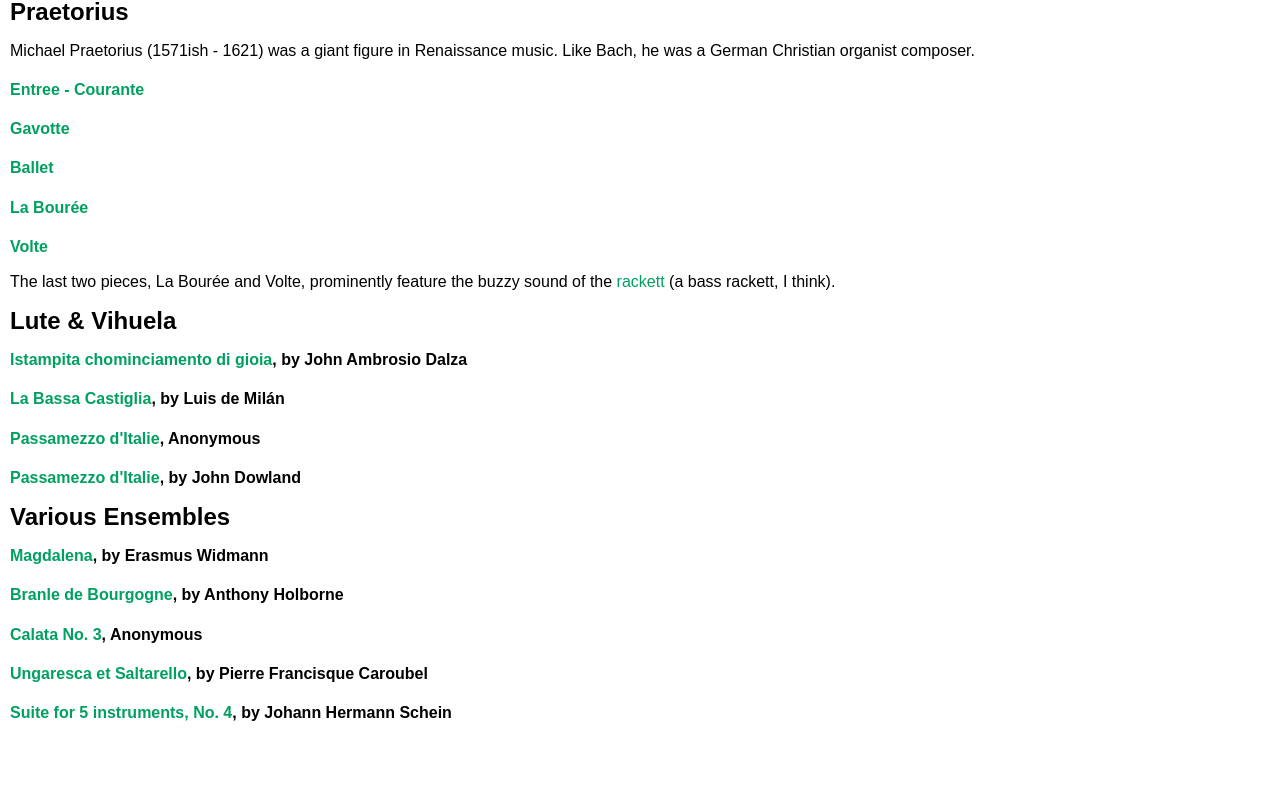
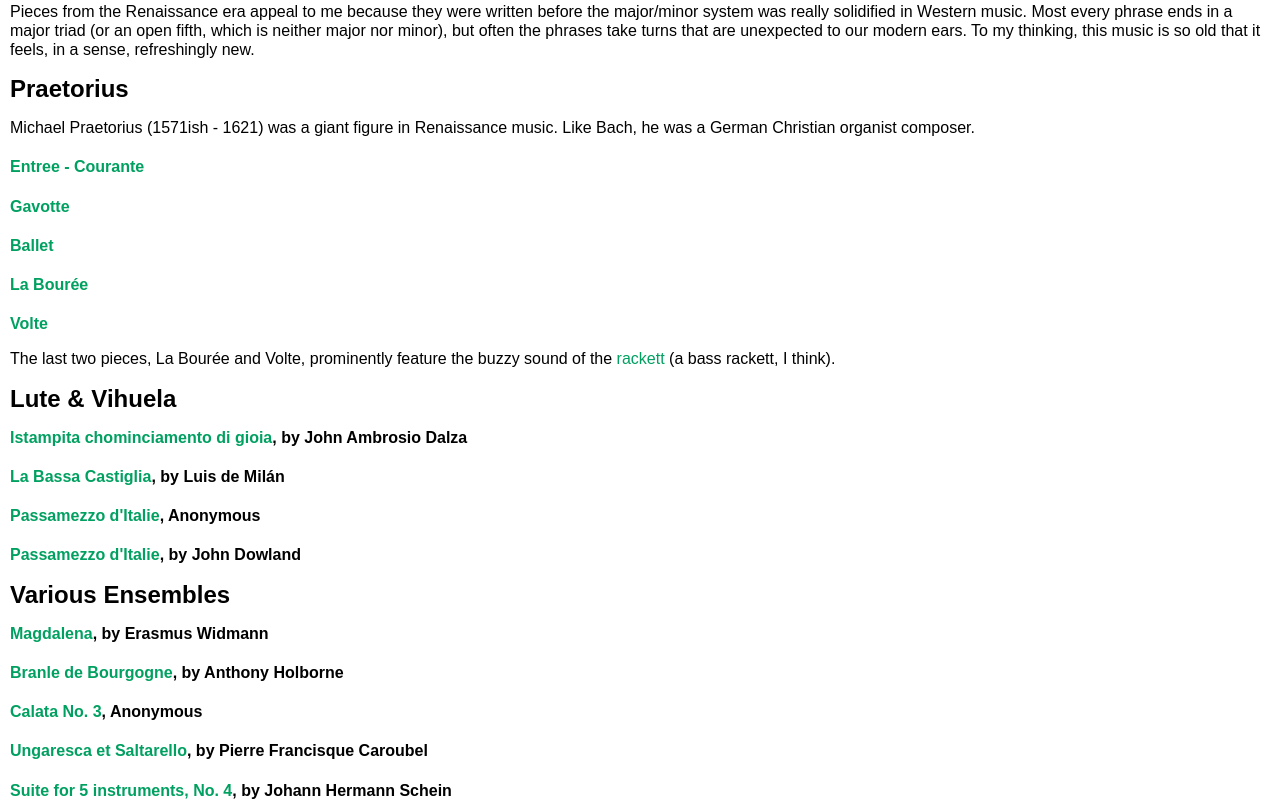
Before and after one commit to BradleyKH/music, a plain HTML site: page renaissance.html in a window 1280 px wide. Shown: the part 49-859 px from the top of the page. Before the commit the page ends 800 px from the top, so only its background shows below. Drawn offline with Linux system fonts and the light colour scheme.

Commit message:
Ren comment

```diff
--- a/renaissance.html
+++ b/renaissance.html
@@ -41,6 +41,11 @@
     <body>
         <h1>Instrumental Renaissance Dances</h1>
 
+        <p class="notes">
+            Pieces from the Renaissance era appeal to me because they were written before the major/minor system was really solidified in Western music.
+            Most every phrase ends in a major triad (or an open fifth, which is neither major nor minor), but often the phrases take turns that are unexpected to our modern ears.
+            To my thinking, this music is so old that it feels, in a sense, refreshingly new.
+        </p>
         <h2>Praetorius</h2>
 
         <p>Michael Praetorius (1571ish - 1621) was a giant figure in Renaissance music. Like Bach, he was a German Christian organist composer.</p>
```
